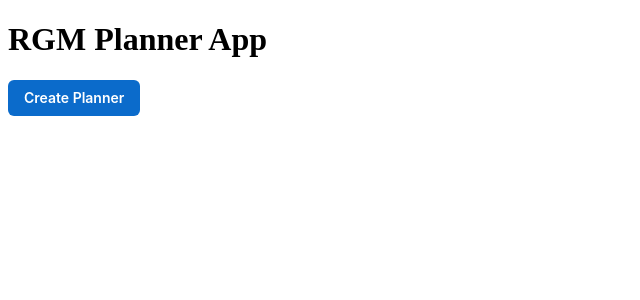
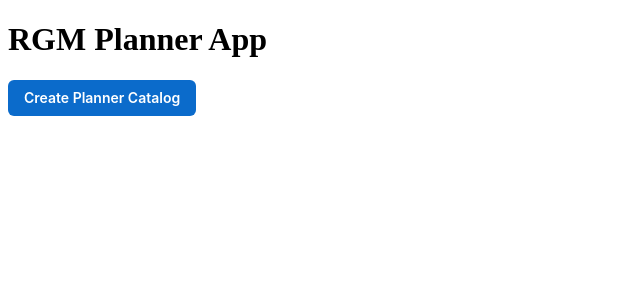
Before and after one commit to chandanch/joyui-demoer, a React (Create React App) app: page / in a window 1280 px wide. Shown: the top 300 px of the page, without its empty margins (0-640 px from the left). Built offline with nearby package versions, Linux system fonts and the light colour scheme.

Commit message:
update button text

```diff
--- a/src/components/ActionButton.js
+++ b/src/components/ActionButton.js
@@ -2,7 +2,7 @@ import React from "react";
 import Button from "@mui/joy/Button";
 
 function ActionButton() {
-  const buttonText = "Create Planner";
+  const buttonText = "Create Planner Catalog";
 
   return <Button variant="solid"> {buttonText} </Button>;
 }
```
